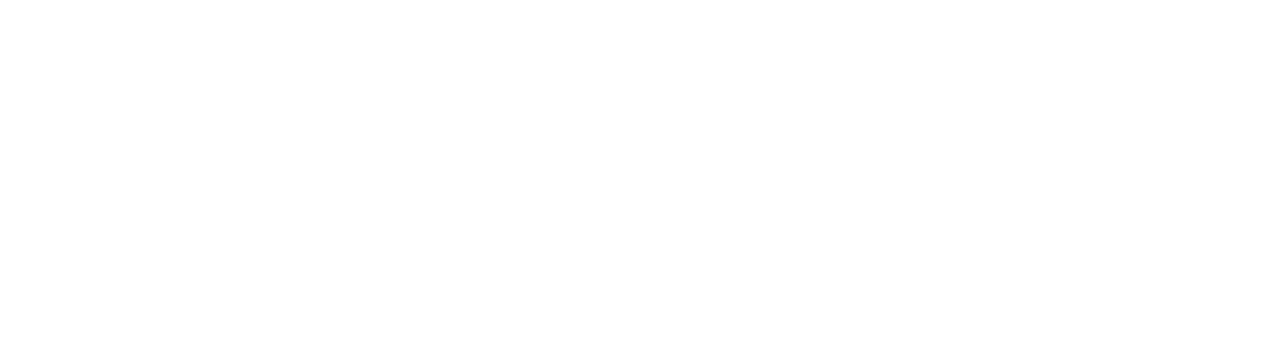
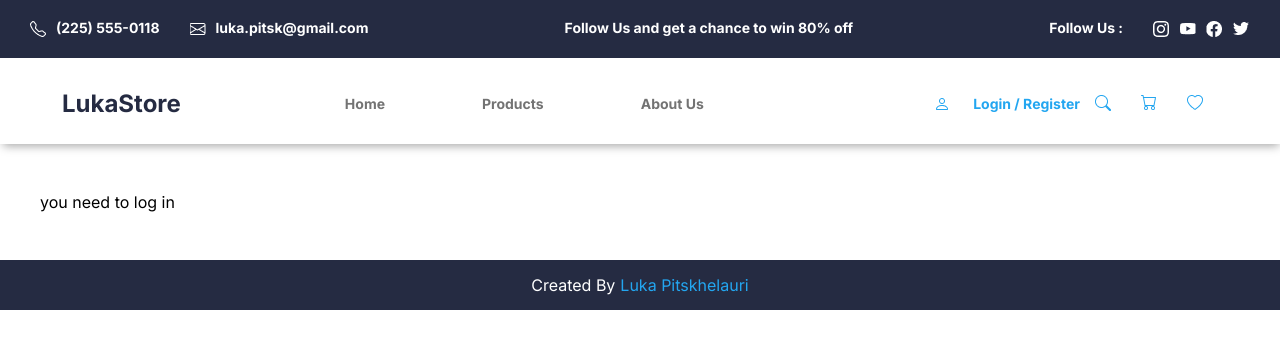
Before and after one commit to lukaoes/products-react-ts, a React (Create React App) app: page /cart in a window 1280 px wide. Before the commit this address had no page. Shown: the top 348 px of the page. Built offline with nearby package versions, Linux system fonts and the light colour scheme.

Commit message:
add cart page

```diff
--- a/src/App.tsx
+++ b/src/App.tsx
@@ -6,6 +6,7 @@
 import SingleProduct from './components/singleProduct';
 import Transactions from './components/pages/transactions';
 import About from './components/pages/about';
+import Cart from './components/pages/cart';
 
 function App() {
   return (
@@ -17,6 +18,7 @@
           <Route path='products/:id' element={<SingleProduct />} />
           <Route path='transactions' element={<Transactions />} />
           <Route path='about' element={<About />} />
+          <Route path='cart' element={<Cart />} />
 
         </Route>
       </Routes>
--- a/src/components/layout/header/header.styled.ts
+++ b/src/components/layout/header/header.styled.ts
@@ -224,6 +224,11 @@
         padding: 15px;
     }
 
+    .cart {
+        margin: 0;
+        padding: 0;
+    }
+
     .login {
         margin: 0 auto;
         display: flex;
--- a/src/components/layout/header/index.tsx
+++ b/src/components/layout/header/index.tsx
@@ -11,7 +11,7 @@
 import userPic from '../../../assets/images/userPic.png'
 import { BurgerMenu, BurgerMenuContent, DarkHeader, Div, LoginDiv, MainDiv, MobileDel, NavDiv, UserMobile, WhiteHeader } from './header.styled'
 import { useState } from 'react'
-import { NavLink } from 'react-router-dom'
+import { NavLink, Route } from 'react-router-dom'
 import axios from 'axios'
 
 interface user {
@@ -205,7 +205,9 @@
                                     <img src={searchIcon} alt='search' />
                                 </div>
                                 <div>
-                                    <img src={Cart} alt='Cart' />
+                                    <NavLink className='cart' to='cart'>
+                                        <img src={Cart} alt='Cart' />
+                                    </NavLink>
                                 </div>
                                 <MobileDel>
                                     <img src={heart} alt='heart' />
--- /dev/null
+++ b/src/components/pages/cart/cart.styled.ts
@@ -0,0 +1,6 @@
+import styled from "styled-components";
+
+export const CartLayout = styled.div`
+    max-width: 1200px;
+    margin: 0 auto;
+`
--- /dev/null
+++ b/src/components/pages/cart/index.tsx
@@ -0,0 +1,27 @@
+import { CartLayout } from "./cart.styled"
+import { useState } from "react";
+
+
+const Cart = () => {
+
+    const [loggedIn, setLoggedIn] = useState<boolean>(
+        Boolean(localStorage.getItem('loggedIn'))
+    );
+
+    const cartLogged = () => {
+        if (loggedIn) {
+            return <div>here your products</div>
+        } else {
+            return <div>you need to log in</div>
+        }
+    }
+
+
+    return (
+        <CartLayout>
+            {cartLogged()}
+        </CartLayout>
+    )
+}
+
+export default Cart
```
